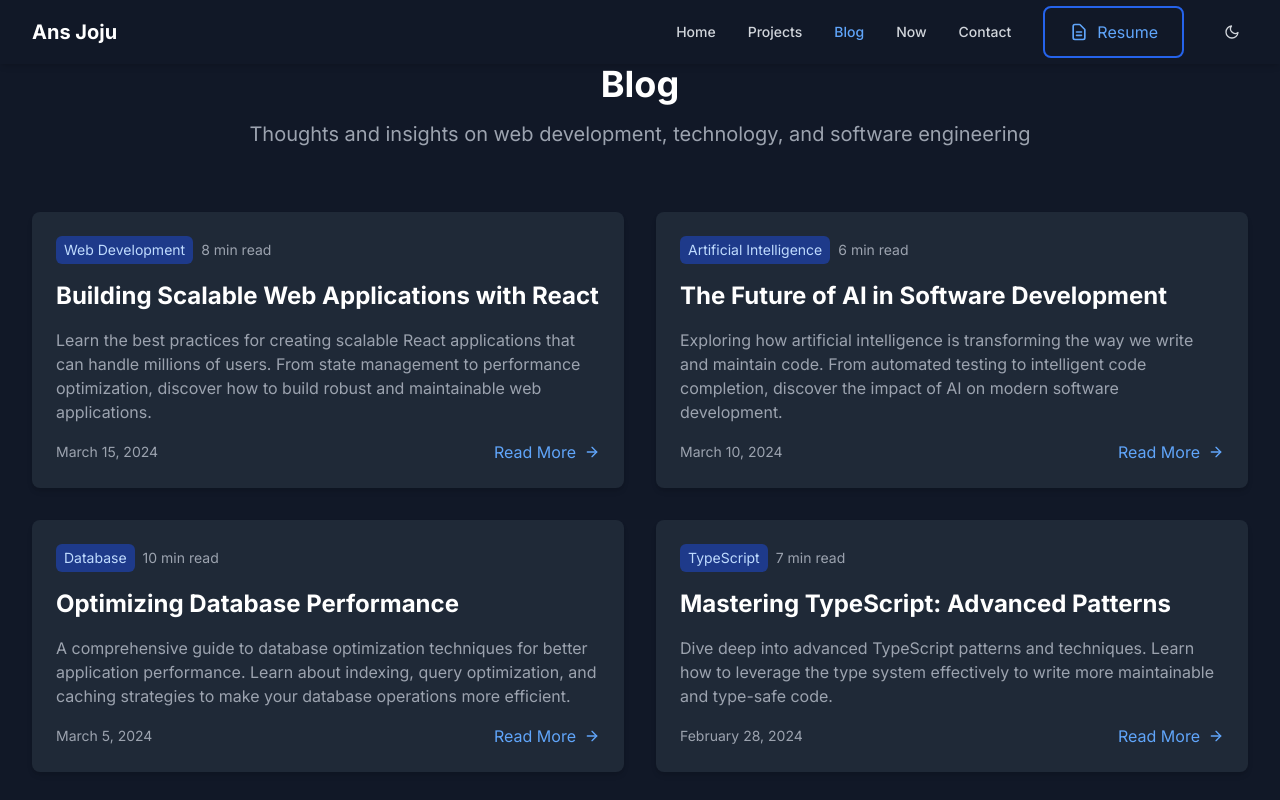
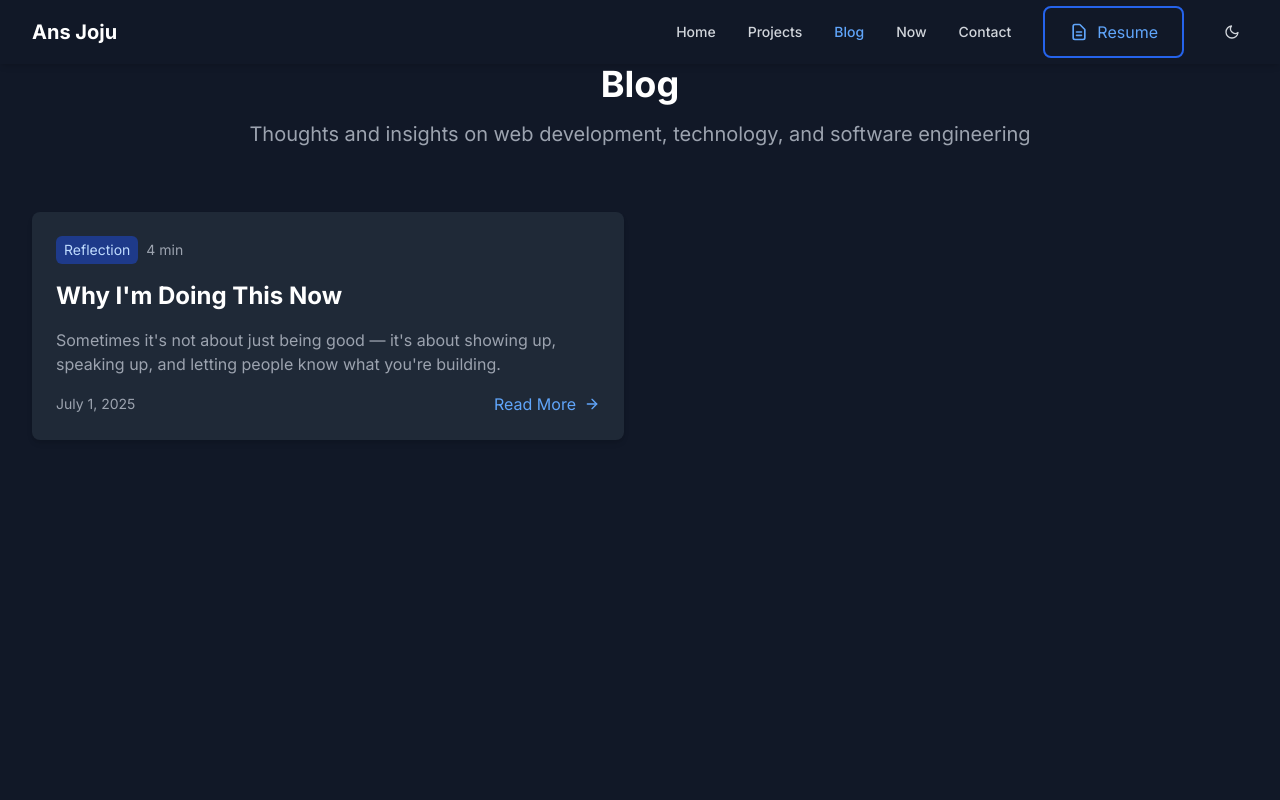
Before and after one commit to ansj99/personal-portfolio-Website, a React (Vite) app: page /blog in a window 1280 px wide. Shown: the top 800 px of the page. Built offline with nearby package versions, Linux system fonts and the light colour scheme.

Commit message:
blog updated with 1st blog

```diff
--- a/src/App.jsx
+++ b/src/App.jsx
@@ -10,6 +10,7 @@ import ContactPage from './pages/ContactPage';
 import BlogPostTemplate from './pages/blog/BlogPostTemplate';
 import NowPage from './pages/NowPage';
 import NotFound from './pages/NotFound';
+import PostWhyImDoingThisNow from './pages/blog/PostWhyImDoingThisNow';
 
 function App() {
   return (
@@ -22,7 +23,7 @@ function App() {
             <Route path="/about" element={<AboutPage />} />
             <Route path="/projects" element={<ProjectsPage />} />
             <Route path="/blog" element={<BlogPage />} />
-            <Route path="/blog/:slug" element={<BlogPostTemplate />} />
+            <Route path="/blog/why-im-doing-this-now" element={<PostWhyImDoingThisNow />} />
             <Route path="/contact" element={<ContactPage />} />
             <Route path="/now" element={<NowPage />} />
             <Route path="*" element={<NotFound />} />
--- a/src/data/blogPosts.js
+++ b/src/data/blogPosts.js
@@ -1,150 +1,22 @@
+import PostWhyImDoingThisNow from '../pages/blog/PostWhyImDoingThisNow';
+
+export function formatDate(dateString) {
+  return new Date(dateString).toLocaleDateString('en-US', {
+    year: 'numeric',
+    month: 'long',
+    day: 'numeric',
+  });
+}
+
 export const blogPosts = [
   {
-    title: "Building Scalable Web Applications with React",
-    slug: "building-scalable-web-applications",
-    excerpt: "Learn the best practices for creating scalable React applications that can handle millions of users. From state management to performance optimization, discover how to build robust and maintainable web applications.",
-    content: `
-      <h2>Introduction</h2>
-      <p>Building scalable web applications is a complex task that requires careful consideration of various factors. In this post, we'll explore how to create React applications that can scale effectively with your user base.</p>
-
-      <h2>State Management</h2>
-      <p>One of the most critical aspects of building scalable React applications is proper state management. We'll discuss different approaches:</p>
-      <ul>
-        <li>Using Context API for global state</li>
-        <li>Implementing Redux for complex state management</li>
-        <li>Leveraging React Query for server state</li>
-      </ul>
-
-      <h2>Performance Optimization</h2>
-      <p>Performance is crucial for user experience. Here are some key optimization techniques:</p>
-      <ul>
-        <li>Code splitting and lazy loading</li>
-        <li>Memoization with useMemo and useCallback</li>
-        <li>Virtual scrolling for large lists</li>
-      </ul>
-
-      <h2>Best Practices</h2>
-      <p>Follow these best practices to ensure your application remains maintainable:</p>
-      <ul>
-        <li>Component composition over inheritance</li>
-        <li>Proper error boundaries</li>
-        <li>TypeScript for type safety</li>
-      </ul>
-    `,
-    date: "2024-03-15",
-    readTime: "8 min read",
-    category: "Web Development",
-    tags: ["React", "JavaScript", "Performance", "State Management"]
-  },
-  {
-    title: "The Future of AI in Software Development",
-    slug: "future-of-ai-in-software-development",
-    excerpt: "Exploring how artificial intelligence is transforming the way we write and maintain code. From automated testing to intelligent code completion, discover the impact of AI on modern software development.",
-    content: `
-      <h2>The AI Revolution in Development</h2>
-      <p>Artificial Intelligence is revolutionizing software development in unprecedented ways. Let's explore how AI is changing the landscape of coding and development practices.</p>
-
-      <h2>AI-Powered Development Tools</h2>
-      <p>Modern development tools are becoming increasingly intelligent:</p>
-      <ul>
-        <li>GitHub Copilot for code suggestions</li>
-        <li>Automated code review systems</li>
-        <li>Intelligent debugging assistants</li>
-      </ul>
-
-      <h2>Impact on Developer Productivity</h2>
-      <p>AI tools are significantly improving developer productivity:</p>
-      <ul>
-        <li>Faster code generation</li>
-        <li>Automated documentation</li>
-        <li>Smart refactoring suggestions</li>
-      </ul>
-
-      <h2>Future Trends</h2>
-      <p>What's next for AI in software development:</p>
-      <ul>
-        <li>Self-healing code</li>
-        <li>Automated architecture design</li>
-        <li>Intelligent testing frameworks</li>
-      </ul>
-    `,
-    date: "2024-03-10",
-    readTime: "6 min read",
-    category: "Artificial Intelligence",
-    tags: ["AI", "Machine Learning", "Development Tools", "Productivity"]
-  },
-  {
-    title: "Optimizing Database Performance",
-    slug: "optimizing-database-performance",
-    excerpt: "A comprehensive guide to database optimization techniques for better application performance. Learn about indexing, query optimization, and caching strategies to make your database operations more efficient.",
-    content: `
-      <h2>Database Performance Fundamentals</h2>
-      <p>Understanding the core principles of database performance is essential for building efficient applications. Let's dive into the key concepts and techniques.</p>
-
-      <h2>Indexing Strategies</h2>
-      <p>Proper indexing is crucial for query performance:</p>
-      <ul>
-        <li>B-tree indexes for range queries</li>
-        <li>Hash indexes for equality lookups</li>
-        <li>Composite indexes for multiple columns</li>
-      </ul>
-
-      <h2>Query Optimization</h2>
-      <p>Learn how to write efficient queries:</p>
-      <ul>
-        <li>Understanding execution plans</li>
-        <li>Optimizing JOIN operations</li>
-        <li>Using appropriate data types</li>
-      </ul>
-
-      <h2>Caching Strategies</h2>
-      <p>Implement effective caching to improve performance:</p>
-      <ul>
-        <li>Application-level caching</li>
-        <li>Database query caching</li>
-        <li>Distributed caching systems</li>
-      </ul>
-    `,
-    date: "2024-03-05",
-    readTime: "10 min read",
-    category: "Database",
-    tags: ["SQL", "Performance", "Optimization", "Caching"]
-  },
-  {
-    title: "Mastering TypeScript: Advanced Patterns",
-    slug: "mastering-typescript-advanced-patterns",
-    excerpt: "Dive deep into advanced TypeScript patterns and techniques. Learn how to leverage the type system effectively to write more maintainable and type-safe code.",
-    content: `
-      <h2>Advanced TypeScript Concepts</h2>
-      <p>TypeScript offers powerful features for building robust applications. Let's explore some advanced patterns and techniques.</p>
-
-      <h2>Type System Features</h2>
-      <p>Master the type system:</p>
-      <ul>
-        <li>Conditional types</li>
-        <li>Mapped types</li>
-        <li>Utility types</li>
-      </ul>
-
-      <h2>Design Patterns</h2>
-      <p>Implement common patterns with TypeScript:</p>
-      <ul>
-        <li>Factory pattern with generics</li>
-        <li>Dependency injection</li>
-        <li>Decorator pattern</li>
-      </ul>
-
-      <h2>Best Practices</h2>
-      <p>Follow these guidelines for better TypeScript code:</p>
-      <ul>
-        <li>Strict type checking</li>
-        <li>Proper interface design</li>
-        <li>Effective error handling</li>
-      </ul>
-    `,
-    date: "2024-02-28",
-    readTime: "7 min read",
-    category: "TypeScript",
-    tags: ["TypeScript", "JavaScript", "Type System", "Design Patterns"]
+    title: "Why I'm Doing This Now",
+    slug: "why-im-doing-this-now",
+    excerpt: "Sometimes it's not about just being good — it's about showing up, speaking up, and letting people know what you're building.",
+    category: "Reflection",
+    readTime: "4 min",
+    date: "2025-07-01",
+    component: PostWhyImDoingThisNow,
+    featured: true
   }
 ];
--- a/src/pages/BlogPage.jsx
+++ b/src/pages/BlogPage.jsx
@@ -2,7 +2,7 @@ import { motion } from 'framer-motion';
 import { Link } from 'react-router-dom';
 import { Helmet } from 'react-helmet';
 import { FiArrowRight } from 'react-icons/fi';
-import { blogPosts } from '../data/blogPosts';
+import { blogPosts, formatDate } from '../data/blogPosts';
 
 const BlogPage = () => {
   return (
@@ -56,14 +56,10 @@ const BlogPage = () => {
                   </p>
                   <div className="flex items-center justify-between">
                     <span className="text-sm text-gray-500 dark:text-gray-400">
-                      {new Date(post.date).toLocaleDateString('en-US', {
-                        year: 'numeric',
-                        month: 'long',
-                        day: 'numeric'
-                      })}
+                      {formatDate(post.date)}
                     </span>
                     <Link
-                      to={`/blog/${post.slug}`}
+                      to="/blog/why-im-doing-this-now"
                       className="inline-flex items-center text-blue-600 dark:text-blue-400 hover:text-blue-800 dark:hover:text-blue-300"
                     >
                       Read More
--- /dev/null
+++ b/src/pages/blog/PostWhyImDoingThisNow.jsx
@@ -0,0 +1,67 @@
+import { Helmet } from "react-helmet";
+
+const title = "Why I'm Doing This Now";
+const date = "2025-07-01";
+const category = "Reflection";
+const readTime = "4 min";
+const excerpt = "Sometimes it's not about just being good — it's about showing up, speaking up, and letting people know what you're building.";
+
+function formatDate(dateString) {
+  return new Date(dateString).toLocaleDateString('en-US', {
+    year: 'numeric',
+    month: 'long',
+    day: 'numeric',
+  });
+}
+
+const PostWhyImDoingThisNow = () => {
+  return (
+    <div className="max-w-3xl mx-auto px-4 py-12 text-gray-800 dark:text-gray-100">
+      <Helmet>
+        <title>{title} | Blog | Ans Joju</title>
+        <meta name="description" content={excerpt} />
+      </Helmet>
+
+      <h1 className="text-3xl font-bold mb-4">{title}</h1>
+      <p className="text-sm text-gray-500 dark:text-gray-400 mb-8">
+        Published {formatDate(date)} • {readTime} • {category}
+      </p>
+
+      <p className="mb-6">
+        I've spent the last few years doing the work. Learning, building, refining my skills in web development, front-end architecture, and recently — automation and AI interfaces. But all that time, one thing kept bothering me:
+      </p>
+
+      <blockquote className="border-l-4 pl-4 italic text-gray-600 dark:text-gray-400 mb-6">
+        Most people around me don't actually know what I do — or how good I've become at it.
+      </blockquote>
+
+      <p className="mb-6">
+        And that's not on them. It's on me. I've been treating personal growth like a silent climb — as if skill alone will speak loudly enough. It won't.
+      </p>
+
+      <p className="mb-6">
+        I realized that building in isolation isn't enough anymore. It's not just about knowing something. It's about:
+      </p>
+
+      <ul className="list-disc pl-6 mb-6 space-y-2">
+        <li>Communicating what you do</li>
+        <li>Showing your work, your process, your perspective</li>
+        <li>Letting people discover you through what you share</li>
+      </ul>
+
+      <p className="mb-6">
+        So this blog isn't about being an expert. It's about being visible. It's about documenting what I'm working on, what I'm learning, and how I approach building things — not just for me, but for the people I want to work with or inspire someday.
+      </p>
+
+      <p className="mb-6">
+        This is the beginning of that journey. One post at a time. One signal at a time.
+      </p>
+
+      <p className="text-sm text-gray-500 dark:text-gray-400 mt-12">
+        — Ans Joju
+      </p>
+    </div>
+  );
+};
+
+export default PostWhyImDoingThisNow;
```
Also changed, not shown: src/pages/HomePage.jsx (+3 -7 lines).
